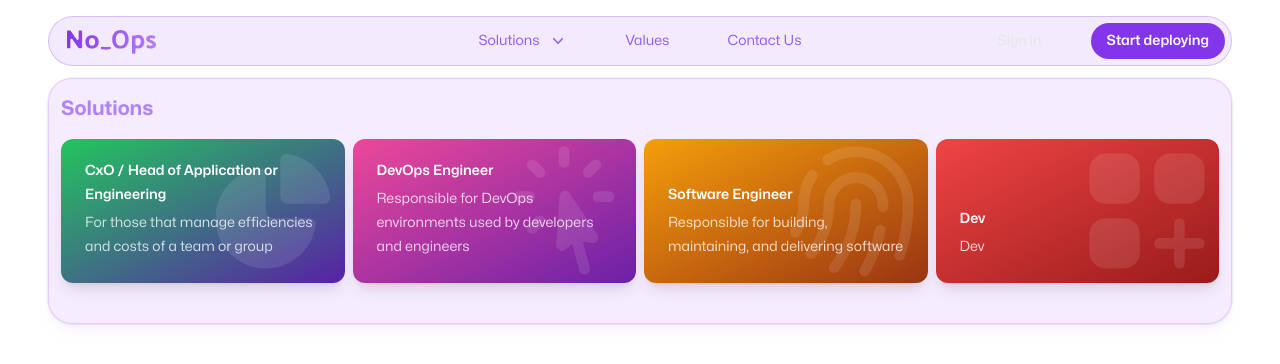
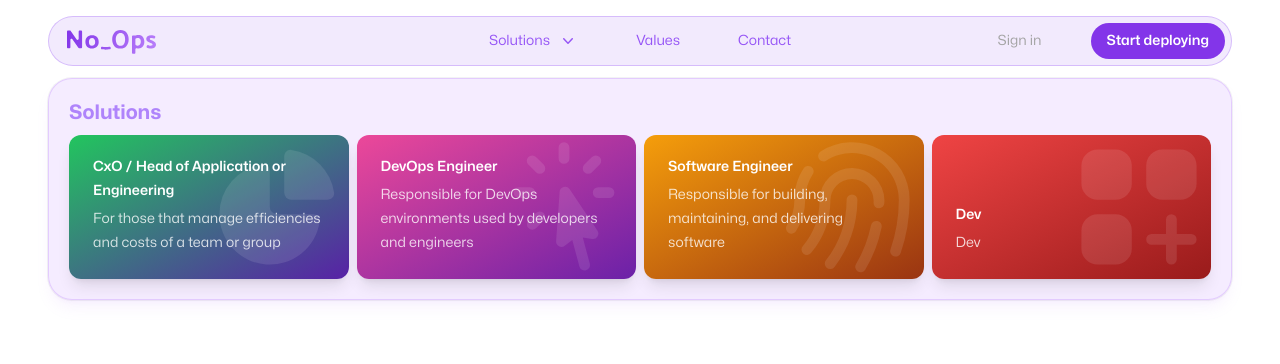
Before and after one commit to getnoops/landing, a React (Vite) app: page /software-engineer in a window 1280 px wide. Both pictures are taken after a click on the button "Solutions". Shown: the top 364 px of the page. Built offline with nearby package versions, Linux system fonts and the light colour scheme.

Commit message:
resized navbar

```diff
--- a/src/AppRoutes.tsx
+++ b/src/AppRoutes.tsx
@@ -18,7 +18,7 @@ const AppRoutes = () => {
         <Routes>
           {/* App Pages */}
           <Route path="/" element={<Home />} />
-          <Route path="/solutions" element={<Solutions />} />
+          <Route path="/solutions/*" element={<Solutions />} />
           <Route path="/style" element={<StyleGuide />} />
         </Routes>
       </Body>
--- a/src/components/Navbar/Navbar.tsx
+++ b/src/components/Navbar/Navbar.tsx
@@ -12,6 +12,7 @@ import {
 import classNames from "classnames";
 import { AnimatePresence, motion } from "framer-motion";
 import React, { Fragment, useEffect, useRef, useState } from "react";
+import { Link } from "react-router-dom";
 
 const nav = [
   {
@@ -40,7 +41,7 @@ const nav = [
         name: "Software Engineer",
         description:
           "Responsible for building, maintaining, and delivering software",
-        href: "#",
+        href: "/solutions/software-engineer",
         icon: FingerPrintIcon,
         start: "from-amber-500",
         end: "to-orange-800",
@@ -61,7 +62,7 @@ const nav = [
     href: "#",
   },
   {
-    name: "Contact Us",
+    name: "Contact",
     dropdown: false,
     href: "#",
   },
@@ -99,25 +100,28 @@ const Dropdown = ({ open, setOpen }: DropdownProps) => {
       leave="transition-all ease-in duration-150"
       leaveFrom="backdrop-blur-lg opacity-100 translate-y-0"
       leaveTo="backdrop-blur-lg opacity-0 -translate-y-2"
+      className="mx-auto  max-w-7xl rounded-3xl px-2 transition-all duration-1000 sm:px-4 md:px-6 lg:px-12"
     >
       <div
         ref={ref}
-        className=" top-full mx-2 mt-3 rounded-3xl border border-accent/30 bg-accent bg-opacity-[0.15] py-4  shadow-lg shadow-accent/10 ring-1 ring-gray-900/5 backdrop-blur-lg transition-all duration-1000 sm:mx-4 md:mx-6 lg:mx-12 "
+        className=" mt-3 max-h-144 overflow-y-auto rounded-3xl border border-accent/30 bg-accent bg-opacity-[0.15] shadow-lg shadow-accent/10 ring-1 ring-gray-900/5 "
       >
         <AnimatePresence>
           {open?.solutions && (
-            <motion.div exit={{ opacity: 0 }}>
-              <h2 className="mx-auto max-w-7xl px-3 text-xl font-bold text-noops-400">
+            <motion.div exit={{ opacity: 0 }} className="p-5">
+              <h2 className="mx-auto max-w-7xl text-xl font-bold text-noops-400">
                 {open?.name}
               </h2>
-              <div className="mx-auto grid max-w-7xl grid-cols-1 gap-2 px-6 py-6 sm:grid-cols-2 sm:gap-x-10 sm:gap-y-4 sm:pb-6 sm:pt-4 lg:grid-cols-4 lg:gap-8">
+              <div className="mx-auto grid max-w-7xl grid-cols-1 gap-2 pt-2 sm:grid-cols-2 lg:grid-cols-4">
                 {open?.solutions.map((solution: any) => (
-                  <div
+                  <Link
                     key={solution.name}
+                    to={solution.href}
+                    onClick={() => setOpen(null)}
                     className={classNames(
                       solution.start,
                       solution.end,
-                      "group relative -mx-3 flex h-36 cursor-pointer justify-end gap-6 rounded-xl bg-gradient-to-br  p-3 text-sm leading-6 shadow-lg transition sm:flex-col sm:p-6"
+                      "group relative flex h-36 cursor-pointer justify-end gap-6 rounded-xl bg-gradient-to-br  p-3 text-sm leading-6 shadow-lg transition sm:flex-col sm:p-6"
                     )}
                   >
                     <div className="absolute inset-y-0 right-0 transition-all group-hover:right-2">
@@ -127,18 +131,14 @@ const Dropdown = ({ open, setOpen }: DropdownProps) => {
                       />
                     </div>
                     <div className="relative">
-                      <a
-                        href={solution.href}
-                        className="font-semibold text-white"
-                      >
+                      <h5 className="font-semibold text-white">
                         {solution.name}
-                        <span className="absolute inset-0" />
-                      </a>
+                      </h5>
                       <p className="mt-1 text-white opacity-80 ">
                         {solution.description}
                       </p>
                     </div>
-                  </div>
+                  </Link>
                 ))}
               </div>
             </motion.div>
@@ -201,7 +201,7 @@ const Navbar = () => {
           <div className="flex flex-shrink items-center justify-end gap-x-5 md:gap-x-8">
             <div className="hidden md:block">
               <a
-                className="inline-flex cursor-pointer items-center gap-x-2 rounded-full border border-transparent px-4 py-1.5 text-sm text-neutral-200 transition hover:border-white/60 hover:bg-white hover:bg-opacity-10 hover:shadow-lg hover:shadow-white/10 focus-visible:outline focus-visible:outline-white/60"
+                className="inline-flex cursor-pointer items-center gap-x-2 rounded-full border border-transparent px-4 py-1.5 text-sm text-neutral-400 transition hover:border-neutral-400/60 hover:bg-neutral-400 hover:bg-opacity-30 hover:shadow-lg hover:shadow-white/10 focus-visible:outline focus-visible:outline-white/60"
                 href="/login"
               >
                 Sign in
--- /dev/null
+++ b/src/pages/SoftwareEngineer.tsx
@@ -0,0 +1,101 @@
+import React from "react";
+
+const StarryBackground: React.FC = () => {
+  const stars = Array.from({ length: 100 }, () => ({
+    cx: `${Math.random() * 100}%`,
+    cy: `${Math.random() * 100}%`,
+    r: Math.random(),
+  }));
+
+  return (
+    <svg
+      className="h-full w-full object-cover"
+      xmlns="http://www.w3.org/2000/svg"
+    >
+      <rect width="100%" height="100%" fill="transparent" />
+      <g fill="white">
+        {stars.map((star, i) => (
+          <circle
+            className="animate-twinkle"
+            key={i}
+            cx={star.cx}
+            cy={star.cy}
+            r={star.r}
+            style={{
+              animationDuration: `${Math.random() * 2 + 1}s`,
+              animationDelay: `${Math.random() * 2}s`,
+            }}
+          />
+        ))}
+      </g>
+    </svg>
+  );
+};
+
+const SoftwareEngineer = () => {
+  return (
+    <div className="relative  bg-[#1f252a] pt-28 sm:pt-40">
+      <div className="relative py-24 sm:py-32">
+        <div className="absolute inset-0 z-10">
+          <StarryBackground />
+        </div>
+        <div className="relative z-10 mx-auto max-w-7xl px-2 lg:px-8">
+          <div className="relative mx-auto max-w-2xl text-center">
+            <h1 className="text-4xl font-semibold tracking-tight text-slate-800 sm:text-6xl md:leading-[4rem]">
+              <span className="bg-gradient-to-t from-noops-50 to-noops-100 bg-clip-text text-transparent ">
+                Focus on{" "}
+              </span>
+              <span className="bg-gradient-to-br from-noops-400  to-noops-700 bg-clip-text text-transparent">
+                your product,{" "}
+              </span>{" "}
+              <br className="hidden sm:block" />
+              <span className="bg-gradient-to-t from-noops-50 to-noops-100 bg-clip-text text-transparent">
+                not{" "}
+              </span>
+              <span className="bg-gradient-to-br from-noops-400  to-noops-700 bg-clip-text text-transparent">
+                your infrastructure
+              </span>
+            </h1>
+            <p className="mt-6 text-lg leading-8 text-noops-100">
+              NoOps allows you to stop worrying about the complexities of
+              infrastructure management so you can focus on creating a product
+              that truly stands out.
+            </p>
+
+            <div className="mt-10 flex items-center justify-center gap-x-6">
+              <a
+                href="#"
+                className="group/button relative cursor-pointer rounded-md bg-gradient-to-br from-noops-400  to-noops-700 px-4 py-3"
+              >
+                <div className="noops-xl pointer-events-none absolute inset-0 bg-gradient-to-br from-noops-400  to-noops-700 opacity-60 blur-lg" />
+                <div className="pointer-events-none absolute inset-0 m-px rounded-[5px] bg-noops-50 transition group-hover/button:opacity-0" />
+                <span className="relative font-medium text-noops-900 transition group-hover/button:text-white">
+                  Experience NoOps
+                </span>
+              </a>
+
+              <a
+                href="#"
+                className="text-sm font-semibold leading-6 text-noops-100"
+              >
+                Learn more <span aria-hidden="true">→</span>
+              </a>
+            </div>
+          </div>
+        </div>
+      </div>
+
+      <div className="relative -mt-48 h-[1066px] overflow-hidden">
+        <img
+          className="absolute inset-0 h-full w-full object-cover object-center"
+          src="/images/bg.webp"
+          draggable={false}
+          alt=""
+        />
+      </div>
+      <div className="h-64 bg-gradient-to-b from-[#edeeea] to-white "></div>
+    </div>
+  );
+};
+
+export default SoftwareEngineer;
--- a/src/pages/Solutions.tsx
+++ b/src/pages/Solutions.tsx
@@ -1,13 +1,11 @@
 import React from "react";
 import { Route, Routes } from "react-router-dom";
+import SoftwareEngineer from "./SoftwareEngineer";
 
 const Solutions = () => {
   return (
     <Routes>
-      {/* App Pages */}
-      {/* <Route path="/" element={<Home />} />
-      <Route path="/solutions" element={<Solutions />} />
-      <Route path="/style" element={<StyleGuide />} /> */}
+      <Route path="/software-engineer" element={<SoftwareEngineer />} />
     </Routes>
   );
 };
```
